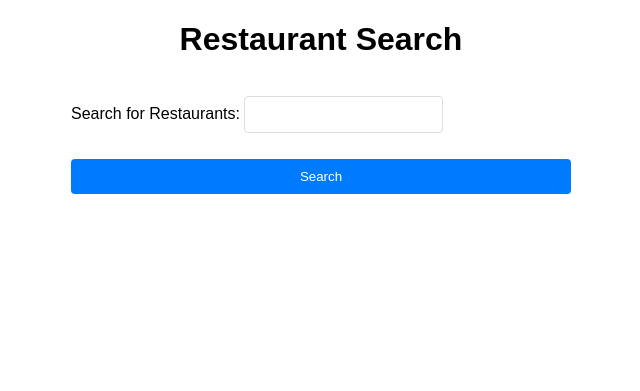
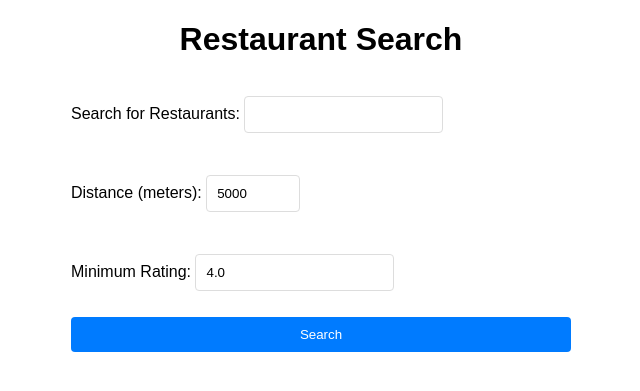
Before and after one commit to jonathan-bruce05/Yelp_Project, a Django app: page /yelpdupe/search/ in a window 1280 px wide. Shown: the top 391 px of the page, without its empty margins (319-959 px from the left). Run offline with Django 5.2, Linux system fonts and the light colour scheme.

Commit message:
Jay's update
Restaurant search + distance and rating filter version 1.0

```diff
--- a/yelpdupe/forms.py
+++ b/yelpdupe/forms.py
@@ -4,3 +4,5 @@ from django import forms
 
 class SearchForm(forms.Form):
     query = forms.CharField(max_length=255, label='Search for Restaurants')
+    distance = forms.IntegerField(min_value=1, max_value=50000, label='Distance (meters)', initial = 5000)
+    min_rating = forms.FloatField(min_value=0, max_value=5, label='Minimum Rating', initial=4.0)
--- a/yelpdupe/templates/yelpdupe/search.html
+++ b/yelpdupe/templates/yelpdupe/search.html
@@ -20,7 +20,9 @@
             flex-direction: column;
             margin-bottom: 20px;
         }
-        input[type="text"] {
+        input[type="text"],
+        input[type="number"],
+        input[type="submit"] {
             padding: 10px;
             margin-bottom: 10px;
             border: 1px solid #ddd;
@@ -62,7 +64,7 @@
             <h2>Search Results:</h2>
             <ul>
                 {% for place in results %}
-                    <li><strong>{{ place.name }}</strong> - {{ place.formatted_address }}</li>
+                    <li><strong>{{ place.name }}</strong> - {{ place.formatted_address }} (Rating: {{ place.rating }})</li>
                 {% endfor %}
             </ul>
         {% elif request.method == 'POST' %}
--- a/yelpdupe/views.py
+++ b/yelpdupe/views.py
@@ -19,15 +19,28 @@ def search_restaurants(request):
         form = SearchForm(request.POST)  # Bind data to the form
         if form.is_valid():  # Validate the form data
             query = form.cleaned_data['query']  # Get the cleaned data from the form
+            distance = form.cleaned_data['distance']  # Get the user-specified distance
+            min_rating = form.cleaned_data['min_rating']  # Get the user-specified minimum rating
+
+            location = '40.712776,-74.005974'  # Currently set to NY city
+
             url = 'https://maps.googleapis.com/maps/api/place/textsearch/json'
             params = {
                 'query': query,  # Use the search query input by the user
                 'type': 'restaurant',  # Specify the type of place to search
                 'key': settings.GOOGLE_PLACES_KEY,  # Access the API key securely from settings
+                'location': location,  # Center point of the search
+                'radius': distance,  # Use the user-specified distance
             }
             response = requests.get(url, params=params)  # Make the API request
             if response.status_code == 200:  # Check if the request was successful
-                results = response.json().get('results', [])  # Extract the results from the response
+                all_results = response.json().get('results', [])  # Extract the results from the response
+
+                # Filter results based on user-specified minimum rating
+                results = [place for place in all_results if place.get('rating', 0) >= min_rating]
+
+                # Optional: Sort results by rating descending
+                results.sort(key=lambda x: x.get('rating', 0), reverse=True)
             else:
                 results = []  # Handle errors gracefully
 
```
